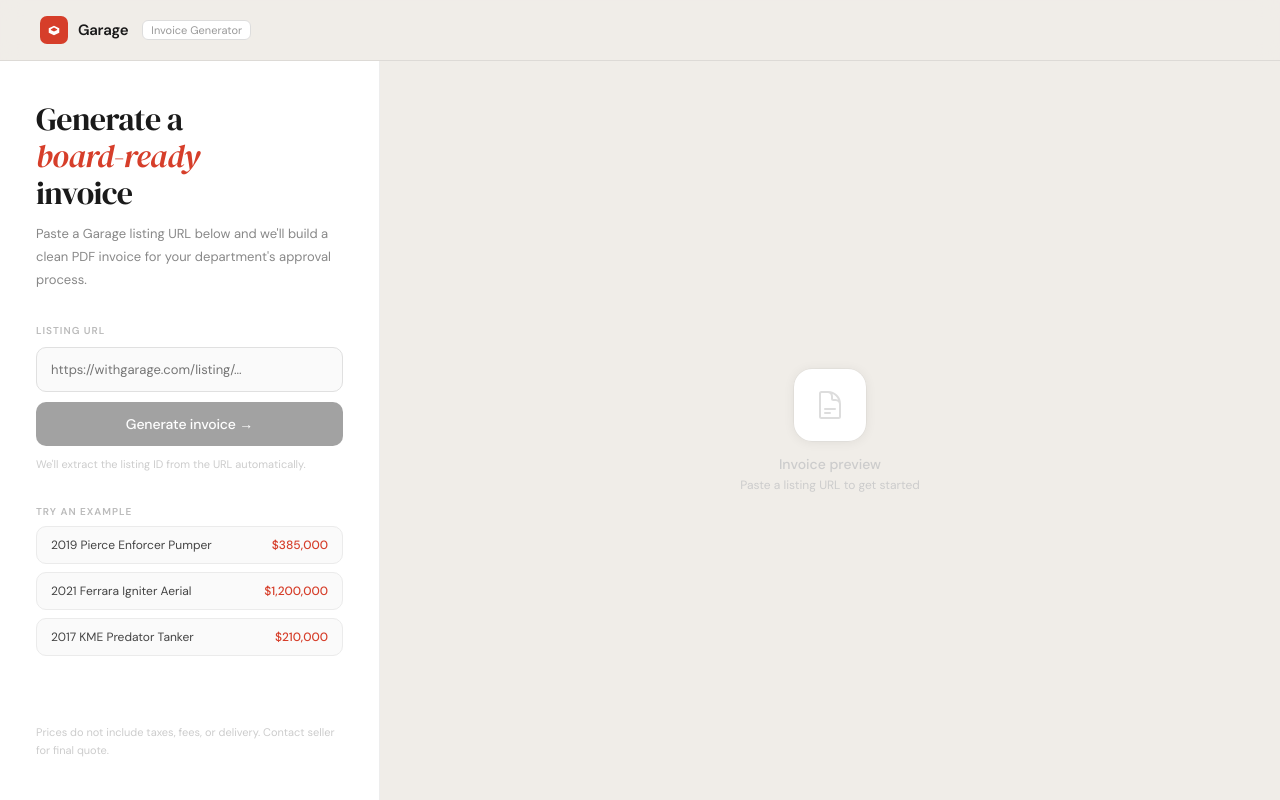
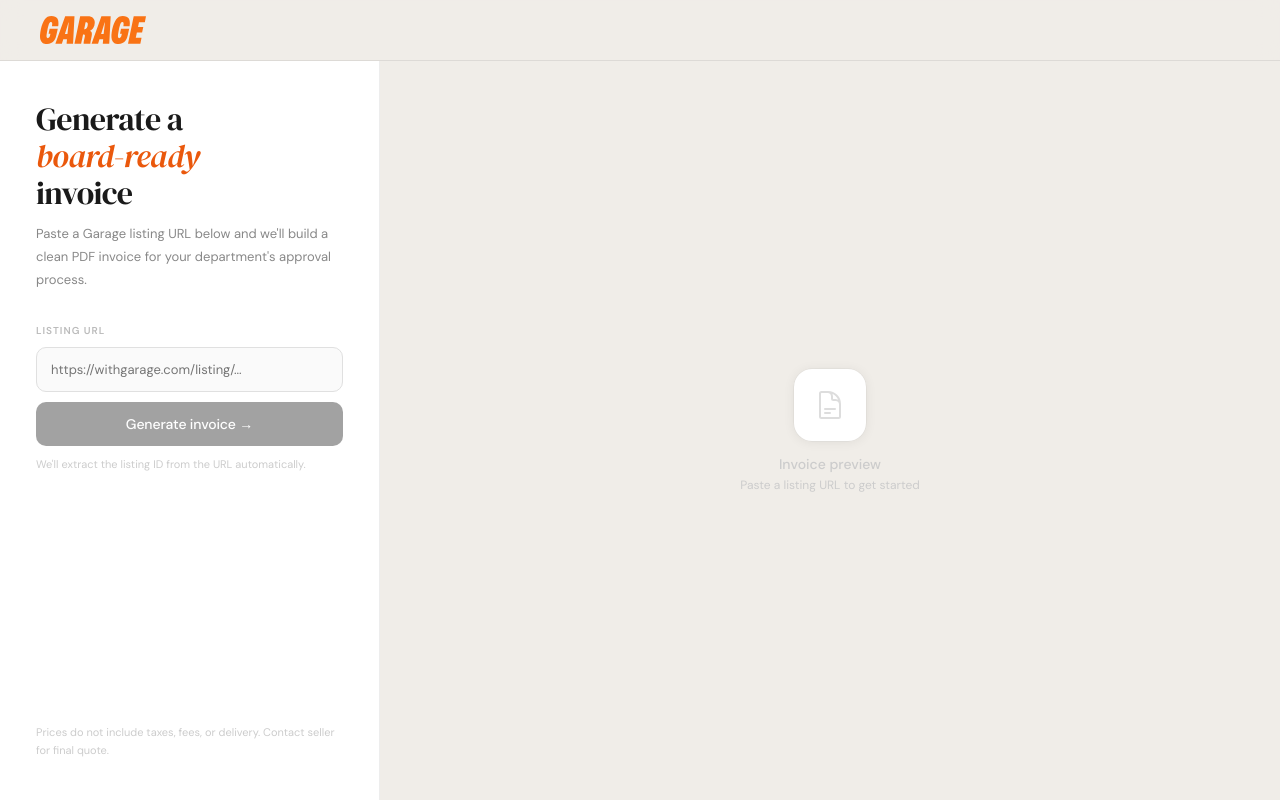
Before and after one commit to boayue3/garage-invoice, a Next.js app: page / in a window 1280 px wide. Built offline with nearby package versions, Linux system fonts and the light colour scheme.

Commit message:
made changes to front end, created api folder

```diff
--- /dev/null
+++ b/app/api/listing/route.ts
@@ -0,0 +1,27 @@
+import { NextRequest, NextResponse } from "next/server";
+
+export async function GET(req: NextRequest) {
+  const id = req.nextUrl.searchParams.get("id");
+
+  if (!id) {
+    return NextResponse.json({ error: "Missing listing id" }, { status: 400 });
+  }
+
+  try {
+    const res = await fetch(`https://api.shopgarage.com/listing?field_id=${id}`);
+
+    if (!res.ok) {
+      const text = await res.text();
+      return NextResponse.json(
+        { error: `Garage API error: ${res.status} — ${text}` },
+        { status: res.status }
+      );
+    }
+
+    const data = await res.json();
+    return NextResponse.json(data);
+  } catch (err) {
+    console.error(err);
+    return NextResponse.json({ error: "Failed to reach Garage API." }, { status: 500 });
+  }
+}
--- a/app/page.tsx
+++ b/app/page.tsx
@@ -1,69 +1,7 @@
 // import Image from "next/image";
 // import styles from "./page.module.css";
 
-// export default function Home() {
-//   return (
-//     <div className={styles.page}>
-//       <main className={styles.main}>
-//         <Image
-//           className={styles.logo}
-//           src="/next.svg"
-//           alt="Next.js logo"
-//           width={100}
-//           height={20}
-//           priority
-//         />
-//         <div className={styles.intro}>
-//           <h1>To get started, edit the page.tsx file.</h1>
-//           <p>
-//             Looking for a starting point or more instructions? Head over to{" "}
-//             <a
-//               href="https://vercel.com/templates?framework=next.js&utm_source=create-next-app&utm_medium=appdir-template-tw&utm_campaign=create-next-app"
-//               target="_blank"
-//               rel="noopener noreferrer"
-//             >
-//               Templates
-//             </a>{" "}
-//             or the{" "}
-//             <a
-//               href="https://nextjs.org/learn?utm_source=create-next-app&utm_medium=appdir-template-tw&utm_campaign=create-next-app"
-//               target="_blank"
-//               rel="noopener noreferrer"
-//             >
-//               Learning
-//             </a>{" "}
-//             center.
-//           </p>
-//         </div>
-//         <div className={styles.ctas}>
-//           <a
-//             className={styles.primary}
-//             href="https://vercel.com/new?utm_source=create-next-app&utm_medium=appdir-template&utm_campaign=create-next-app"
-//             target="_blank"
-//             rel="noopener noreferrer"
-//           >
-//             <Image
-//               className={styles.logo}
-//               src="/vercel.svg"
-//               alt="Vercel logomark"
-//               width={16}
-//               height={16}
-//             />
-//             Deploy Now
-//           </a>
-//           <a
-//             className={styles.secondary}
-//             href="https://nextjs.org/docs?utm_source=create-next-app&utm_medium=appdir-template&utm_campaign=create-next-app"
-//             target="_blank"
-//             rel="noopener noreferrer"
-//           >
-//             Documentation
-//           </a>
-//         </div>
-//       </main>
-//     </div>
-//   );
-// }
+
 "use client";
 
 import { useState } from "react";
@@ -143,8 +81,8 @@
 
         .spinner {
           width: 22px; height: 22px;
-          border: 2px solid rgba(214,62,42,0.15);
-          border-top-color: #D63E2A;
+          border: 2px solid rgba(234,88,12,0.15);
+          border-top-color: var(--accent);
           border-radius: 50%;
           animation: spin 0.7s linear infinite;
           display: inline-block;
@@ -152,6 +90,8 @@
         @keyframes spin { to { transform: rotate(360deg); } }
 
         input[type=text]:focus { outline: none; }
+
+        :root { --accent: rgb(234, 88, 12); --accent-dark: rgb(194, 65, 6); }
 
         .btn-generate {
           width: 100%;
@@ -173,7 +113,7 @@
 
         .btn-dl {
           display: flex; align-items: center; gap: 7px;
-          background: #D63E2A; color: #fff;
+          background: var(--accent); color: #fff;
           border: none; border-radius: 10px;
           padding: 11px 18px;
           font-family: 'DM Sans', sans-serif;
@@ -181,7 +121,7 @@
           cursor: pointer;
           transition: background 0.15s, transform 0.1s;
         }
-        .btn-dl:hover { background: #bf3523; }
+        .btn-dl:hover { background: var(--accent-dark); }
         .btn-dl:active { transform: scale(0.98); }
 
         .example-btn {
@@ -195,7 +135,7 @@
           width: 100%;
           transition: border-color 0.15s, background 0.15s;
         }
-        .example-btn:hover { border-color: #D63E2A; background: #fff9f8; }
+        .example-btn:hover { border-color: var(--accent); background: #fff9f8; }
 
         .invoice-card {
           background: #fff;
@@ -216,20 +156,7 @@
           backdropFilter: "blur(10px)",
           position: "sticky", top: 0, zIndex: 10,
         }}>
-          <div style={{
-            width: 28, height: 28, background: "#D63E2A", borderRadius: 7,
-            display: "flex", alignItems: "center", justifyContent: "center",
-          }}>
-            <svg viewBox="0 0 16 16" fill="white" style={{ width: 14, height: 14 }}>
-              <path d="M2 11V6l6-3 6 3v5l-6 3-6-3zm6-1.2 3.6-1.8V7L8 5.2 4.4 7v1l3.6 1.8z" />
-            </svg>
-          </div>
-          <span style={{ fontWeight: 600, fontSize: 15, color: "#1a1a1a", letterSpacing: "-0.02em" }}>Garage</span>
-          <span style={{
-            marginLeft: 4, fontSize: 11, color: "#999",
-            border: "0.5px solid #ddd", borderRadius: 6,
-            padding: "2px 8px", background: "#fff",
-          }}>Invoice Generator</span>
+          <img src="/garage-logo.svg" alt="Garage" style={{ height: 28, width: "auto" }} />
         </header>
 
         {/* Body */}
@@ -253,7 +180,7 @@
                 letterSpacing: "-0.02em",
               }}>
                 Generate a<br />
-                <em style={{ color: "#D63E2A" }}>board-ready</em><br />
+                <em style={{ color: "var(--accent)" }}>board-ready</em><br />
                 invoice
               </h1>
               <p style={{ fontSize: 13, color: "#888", marginTop: 12, lineHeight: 1.75 }}>
@@ -279,7 +206,7 @@
                   fontFamily: "'DM Sans', sans-serif",
                   transition: "border-color 0.15s",
                 }}
-                onFocus={e => (e.target.style.borderColor = "#D63E2A")}
+                onFocus={e => (e.target.style.borderColor = "var(--accent)")}
                 onBlur={e => (e.target.style.borderColor = "#e0e0e0")}
               />
               <button type="submit" className="btn-generate" disabled={loading || !url.trim()}>
@@ -297,7 +224,7 @@
             </form>
 
             {/* Example listings */}
-            <div style={{ display: "flex", flexDirection: "column", gap: 8 }}>
+            {/* <div style={{ display: "flex", flexDirection: "column", gap: 8 }}>
               <span style={{ fontSize: 10, fontWeight: 600, color: "#bbb", letterSpacing: "0.1em", textTransform: "uppercase" }}>
                 Try an example
               </span>
@@ -312,10 +239,10 @@
                   onClick={() => fillExample(ex.label, ex.price)}
                 >
                   <span style={{ fontSize: 12, color: "#444" }}>{ex.label}</span>
-                  <span style={{ fontSize: 12, color: "#D63E2A", fontWeight: 500 }}>{ex.price}</span>
+                  <span style={{ fontSize: 12, color: "var(--accent)", fontWeight: 500 }}>{ex.price}</span>
                 </button>
               ))}
-            </div>
+            </div> */}
 
             <div style={{ marginTop: "auto", fontSize: 11, color: "#ccc", lineHeight: 1.7 }}>
               Prices do not include taxes, fees, or delivery. Contact seller for final quote.
@@ -387,14 +314,7 @@
                   }}>
                     <div>
                       <div style={{ display: "flex", alignItems: "center", gap: 8, marginBottom: 18 }}>
-                        <div style={{
-                          width: 22, height: 22, background: "#D63E2A",
-                          borderRadius: 5, display: "flex", alignItems: "center", justifyContent: "center",
-                        }}>
-                          <svg viewBox="0 0 16 16" fill="white" style={{ width: 11, height: 11 }}>
-                            <path d="M2 11V6l6-3 6 3v5l-6 3-6-3zm6-1.2 3.6-1.8V7L8 5.2 4.4 7v1l3.6 1.8z" />
-                          </svg>
-                        </div>
+                      <img src="/garage-logo.svg" alt="Garage" style={{ height: 22, width: "auto" }} />
                         <span style={{ color: "#fff", fontWeight: 600, fontSize: 13 }}>Garage</span>
                       </div>
                       <p style={{ fontSize: 10, color: "#555", letterSpacing: "0.1em", textTransform: "uppercase" }}>Invoice</p>
@@ -408,8 +328,8 @@
                       <span style={{
                         display: "inline-block", marginTop: 12,
                         fontSize: 10, letterSpacing: "0.06em", textTransform: "uppercase",
-                        background: "rgba(214,62,42,0.15)", color: "#f07060",
-                        border: "0.5px solid rgba(214,62,42,0.3)",
+                        background: "rgba(234,88,12,0.15)", color: "#f97316",
+                        border: "0.5px solid rgba(234,88,12,0.3)",
                         borderRadius: 5, padding: "3px 10px",
                       }}>
                         {listing.condition}
```
Also changed, not shown: public/garage-logo.svg (added).
